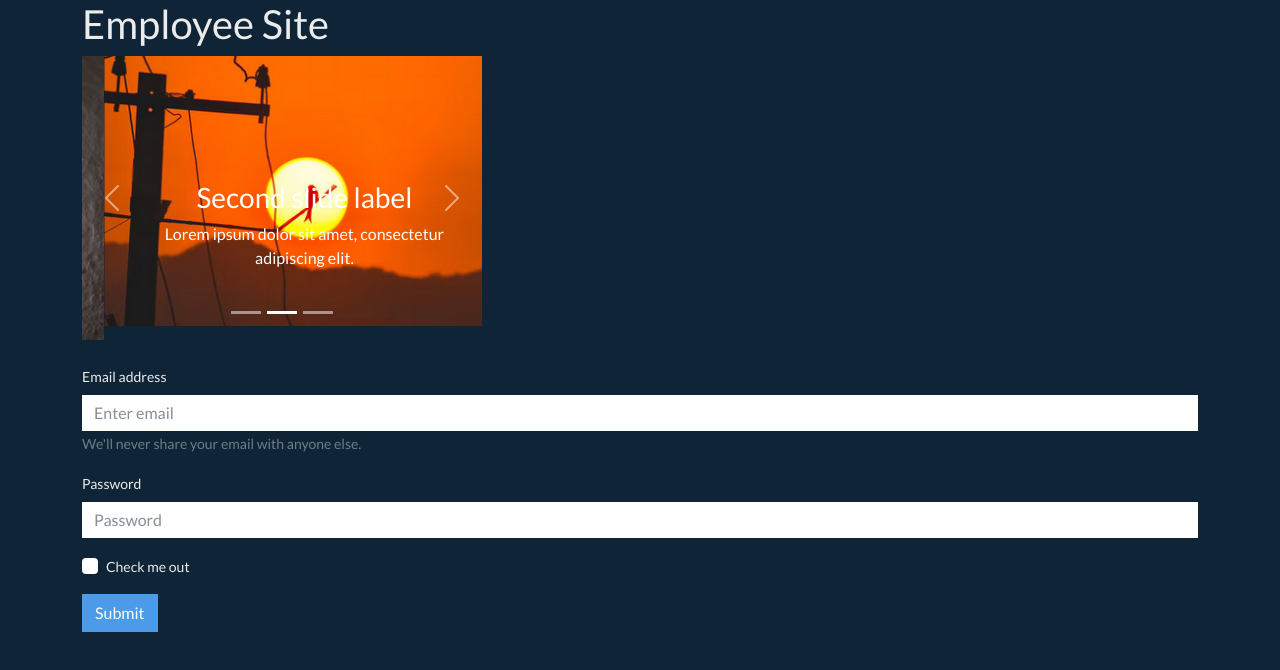
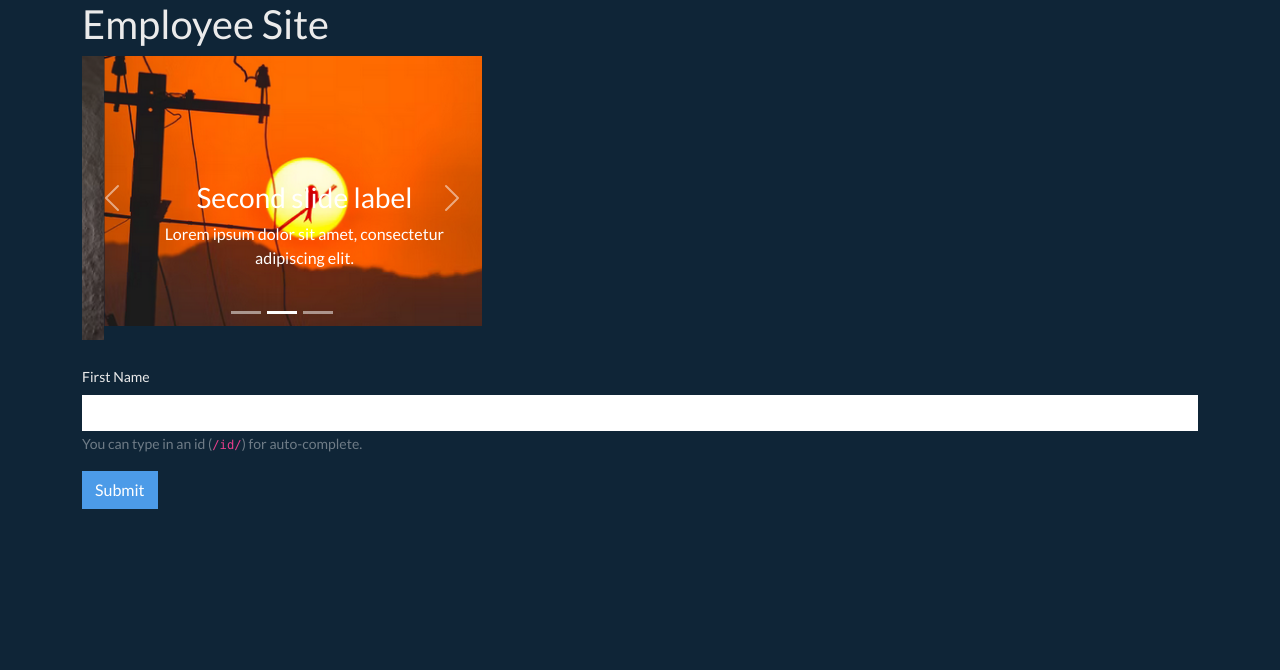
Before and after one commit to edwardtanguay/live-coding-vite-bootstrap-json-server, a React (Vite) app: page / in a window 1280 px wide. Shown: the top 670 px of the page. Built offline with nearby package versions, Linux system fonts and the light colour scheme.

Commit message:
form with first name

```diff
--- a/src/components/Employees.jsx
+++ b/src/components/Employees.jsx
@@ -42,21 +42,14 @@ export const Employees = () => {
 			</Carousel>
 
 			<Form className="mt-4">
-				<Form.Group className="mb-3" controlId="formBasicEmail">
-					<Form.Label>Email address</Form.Label>
-					<Form.Control type="email" placeholder="Enter email" />
+				<Form.Group className="mb-3">
+					<Form.Label>First Name</Form.Label>
+					<Form.Control type="text"  />
 					<Form.Text className="text-muted">
-						We'll never share your email with anyone else.
+					You can type in an id (<code>/id/</code>) for auto-complete.
 					</Form.Text>
 				</Form.Group>
 
-				<Form.Group className="mb-3" controlId="formBasicPassword">
-					<Form.Label>Password</Form.Label>
-					<Form.Control type="password" placeholder="Password" />
-				</Form.Group>
-				<Form.Group className="mb-3" controlId="formBasicCheckbox">
-					<Form.Check type="checkbox" label="Check me out" />
-				</Form.Group>
 				<Button variant="primary" type="submit">
 					Submit
 				</Button>
```
